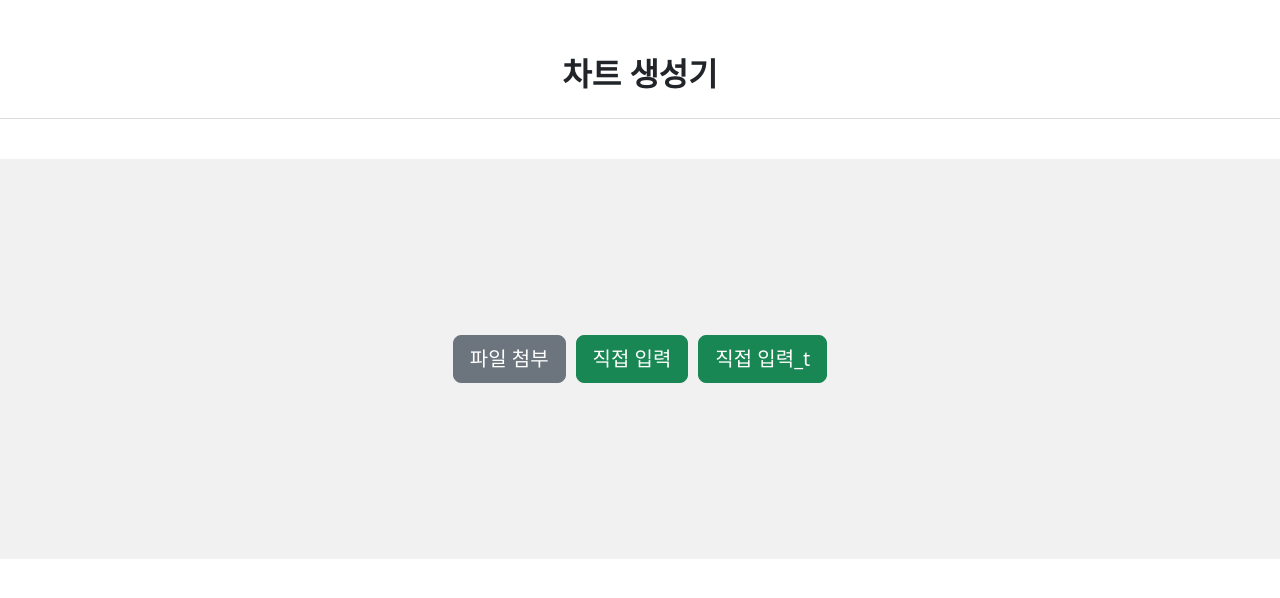
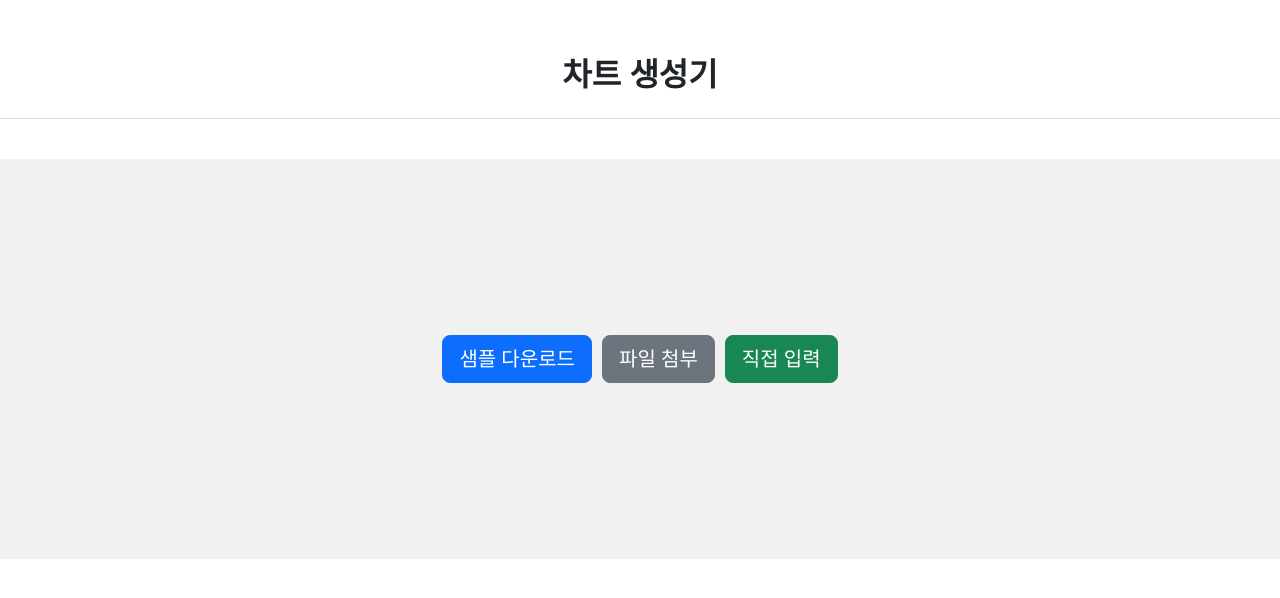
Before and after one commit to de0k/chart_generator, a React (Create React App) app in the folder chart_gen/: page / in a window 1280 px wide. Shown: the top 598 px of the page. Built offline with nearby package versions, Linux system fonts and the light colour scheme.

Commit message:
샘플 다운로드 버튼 메인화면으로 이동

```diff
--- a/chart_gen/src/App.js
+++ b/chart_gen/src/App.js
@@ -27,9 +27,10 @@ function App() {
                             <strong className='title'>차트 생성기</strong>
                         </div>
                         <div className='item_box_v1'>
+                            <a href={`${process.env.PUBLIC_URL}/file/sample_data.zip`} download="sample_data.zip" className="btn btn-primary btn-lg btn_download">샘플 다운로드</a>
                             <button className='btn btn-secondary btn-lg' onClick={() => setScreen('fileUpload')}>파일 첨부</button>
                             <button className='btn btn-success btn-lg' onClick={() => setScreen('directInput')}>직접 입력</button>
-                            <button className='btn btn-success btn-lg' onClick={() => setScreen('directInput_t')}>직접 입력_t</button>
+                            {/* <button className='btn btn-success btn-lg' onClick={() => setScreen('directInput_t')}>직접 입력_t</button> */}
                         </div>
                     </div>
                 );
--- a/chart_gen/src/components/FileUpload.js
+++ b/chart_gen/src/components/FileUpload.js
@@ -21,7 +21,7 @@ function FileUpload({ onBack, onDataParsed }) {
             <div className="top_title_box n2">
                 <button className='custom-btn custom-back btn btn-secondary' onClick={onBack}>뒤로가기</button>
                 <strong className='title'>파일 첨부</strong>
-                <a href={`${process.env.PUBLIC_URL}/file/sample_data.zip`} download="sample_data.zip" className="btn btn-success btn_download">샘플 다운로드</a>
+                <div className="dummy"></div>
             </div>
             <label for="file" className='item_box_v1'>
                 <div className="btn-upload text-center">
```
